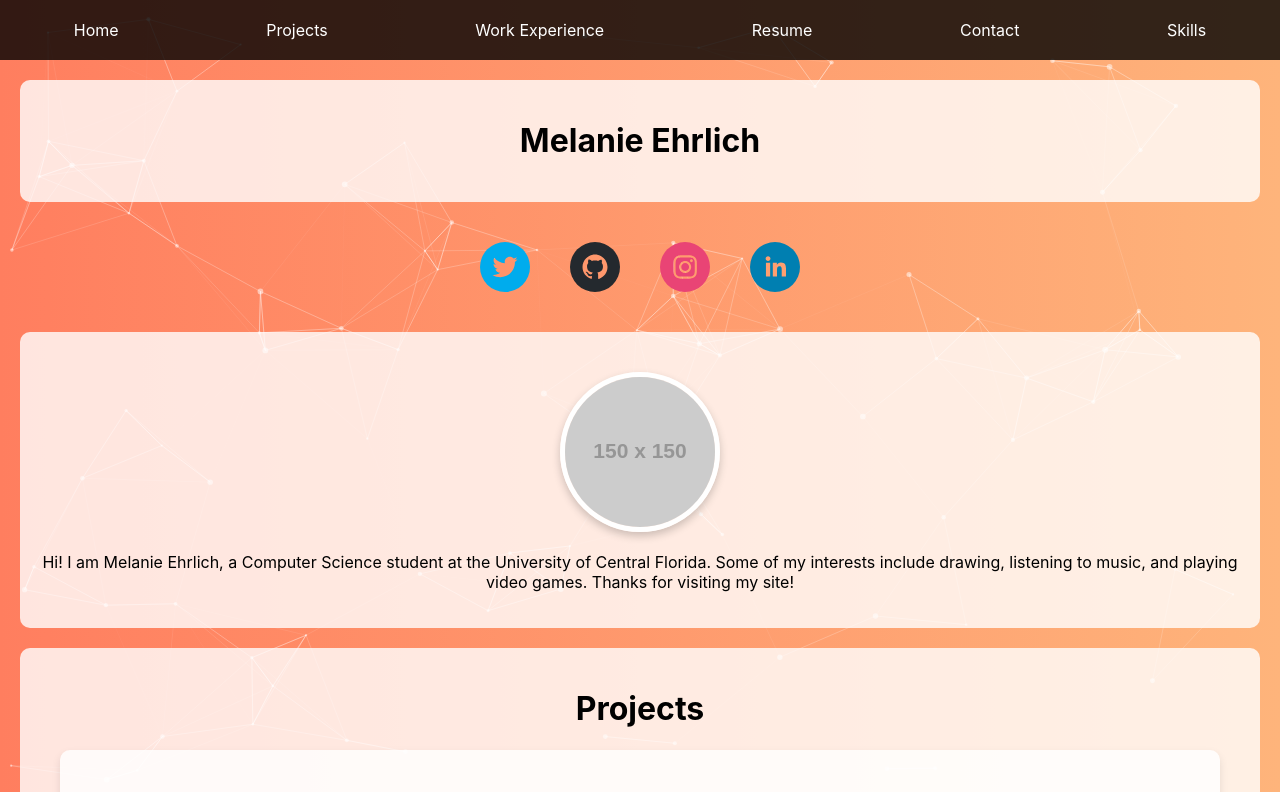
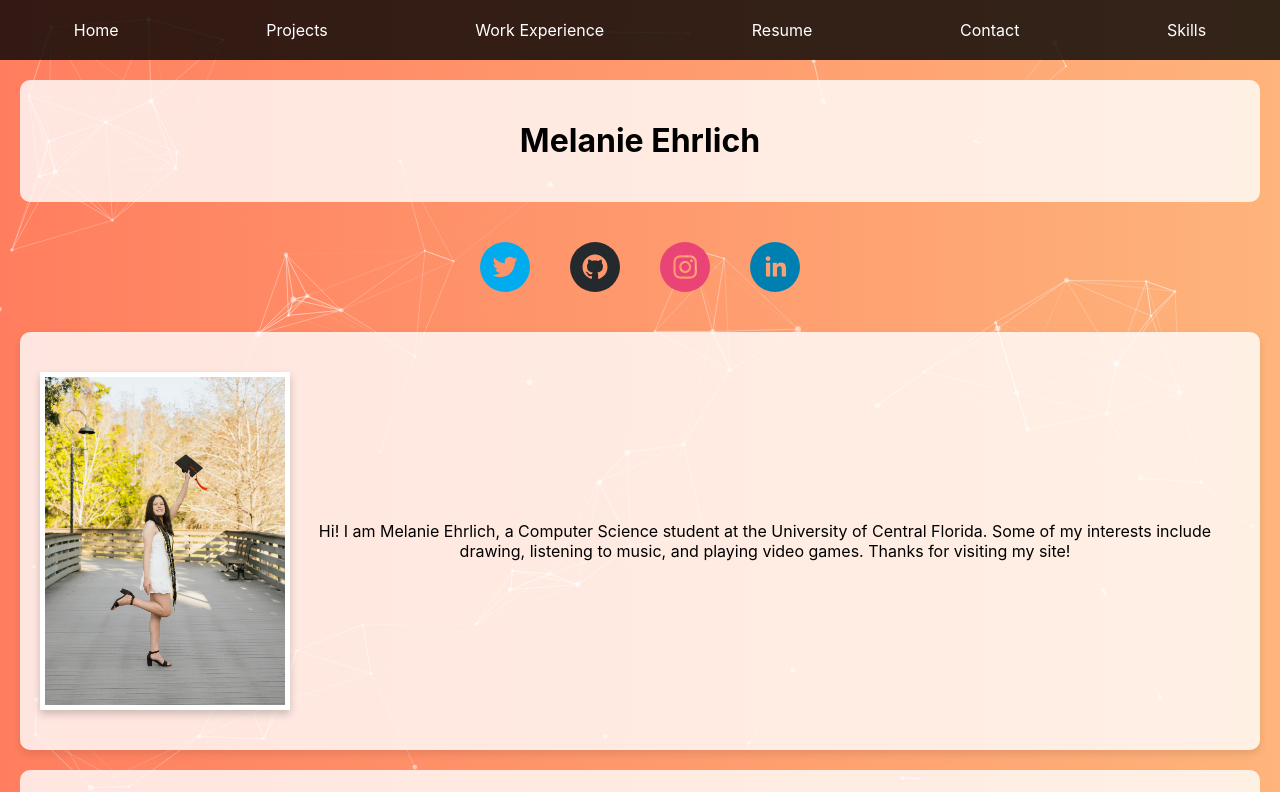
Before and after one commit to mel4ni3/personal-website, a React (Create React App) app: page / in a window 1280 px wide. Shown: the top 792 px of the page. Built offline with nearby package versions, Linux system fonts and the light colour scheme.

Commit message:
update the resume and photo

```diff
--- a/src/App.css
+++ b/src/App.css
@@ -253,11 +253,28 @@ body {
 }
 
 .dev-image {
-  width: 150px;
-  height: 150px;
-  border-radius: 50%;
+  /*width: 150px;
+  height: 150px;*/
+  /* make the width and height have same prorpriotion as the image */
+  width: 20%;
+  height: auto;
+  /*border-radius: 50%;*/
   border: 5px solid white;
   box-shadow: 0 4px 8px rgba(0, 0, 0, 0.2);
   margin: 20px auto;
   display: block;
 }
+
+.info {
+  display: flex;
+  align-items: center;
+  margin: 20px;
+  padding: 20px;
+  background-color: rgba(255, 255, 255, 0.8);
+  border-radius: 10px;
+  box-shadow: 0 4px 8px rgba(0, 0, 0, 0.1);
+}
+
+.info p {
+  margin: 0;
+}
--- a/src/App.js
+++ b/src/App.js
@@ -158,7 +158,7 @@ const App = () => {
                 <SocialIcon url="https://instagram.com/melaniie.exe" target="_blank" rel="noopener noreferrer" style={{ margin: 20 }} />
                 <SocialIcon url="https://www.linkedin.com/in/melanie-ehrlich/" target="_blank" rel="noopener noreferrer" style={{ margin: 20 }} />
                 <div className="info">
-                    <img src="https://via.placeholder.com/150" alt="Developer" className="dev-image" />
+                    <img src={`${process.env.PUBLIC_URL}/assets/photo_2024-04-14_22-28-21.jpg`} alt="Developer" className="dev-image" />
                     <p>Hi! I am Melanie Ehrlich, a Computer Science student
                         at the University of Central Florida. Some of my interests
                         include drawing, listening to music, and playing video games. Thanks
@@ -187,7 +187,7 @@ const App = () => {
                 </div>
                 <div id="resume" className="section resume">
                     <h1>Resume</h1>
-                    <a href="https://mel4ni3.github.io/assets/Melanie_Resume.pdf">Click here to download resume.</a>
+                    <a href={`${process.env.PUBLIC_URL}/assets/Melanie_Resume.pdf`}>Click here to view resume.</a>
                 </div>
                 <div id="contact" className="section contact">
                     <h1>Contact</h1>
```
Also changed, not shown: public/assets/photo_2024-04-14_22-28-21.jpg (added), 1 other file (tests, documents, lock files or other folders).
